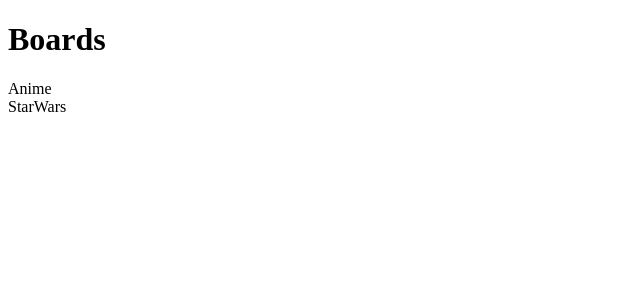
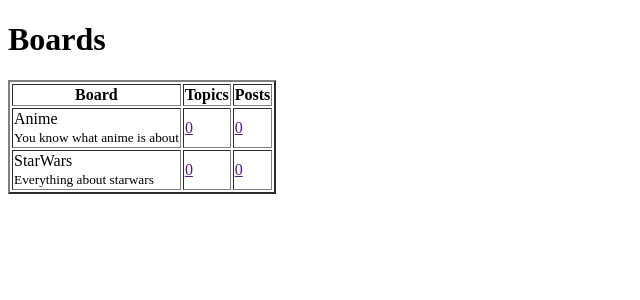
Before and after one commit to jason-kuang/cse312, a Django app: page /forum/ in a window 1280 px wide. Shown: the top 300 px of the page, without its empty margins (0-640 px from the left). Run offline with Django 3.2, Linux system fonts and the light colour scheme; data comes from the database, SQL or seed files in the repository; both versions use the stored data as it was after the commit; data that the repository does not hold is empty.

Commit message:
Updated the Board model to get the count of topics and post. Also, updated the forum template to display the updated board model.

```diff
--- a/forum/models.py
+++ b/forum/models.py
@@ -6,6 +6,15 @@ from django.contrib.auth.models import User
 class Board(models.Model):
     name = models.CharField(max_length=30, unique=True)
     description = models.CharField(max_length=250)
+
+    def get_topics_count(self):
+        return self.topics.count()
+
+    def get_posts_count(self):
+        count = 0
+        for topic in self.topics.all():
+            count += topic.posts
+        return count
 
     def __str__(self):
         return self.name
--- a/forum/templates/forum.html
+++ b/forum/templates/forum.html
@@ -7,9 +7,26 @@
   <body>
     <h1>Boards</h1>
 
-    {% for board in boards %}
-      {{ board.name }} <br>
-    {% endfor %}
-
+    <table border="2">
+      <thead>
+        <tr>
+          <th>Board</th>
+          <th>Topics</th>
+          <th>Posts</th>
+        </tr>
+      </thead>
+      <tbody>
+        {% for board in boards %}
+            <tr>
+                <td>
+                    <a href=""></a>{{ board.name }}<br>
+                    <small>{{ board.description }}</small>
+                </td>
+                <td><a href="">{{ board.get_topics_count }}</a></td>
+                <td><a href="">{{ board.get_posts_count }}</a></td>
+            </tr>
+        {% endfor %}
+      </tbody>
+    </table>
   </body>
 </html>
--- a/forum/urls.py
+++ b/forum/urls.py
@@ -4,5 +4,5 @@ from . import views
 
 urlpatterns = [
     path('', views.render_forum, name='forum'),
-    path('online',views.renderOnline,name='online')
+    path('online', views.renderOnline, name='online')
 ]
--- a/forum/views.py
+++ b/forum/views.py
@@ -6,15 +6,15 @@ from django.shortcuts import render
 from django.http import HttpResponse
 
 from online_users.models import OnlineUserActivity
-from .models import Board
-
+from .models import Board, Topic
 
 
 def render_forum(request):
     boards = Board.objects.all()
     return render(request, 'forum.html', {'boards': boards})
 
+
 def renderOnline(request):
     onlines = OnlineUserActivity.get_user_activities()
     number = onlines.count()
-    return render(request,'online.html',{'online':onlines,'count':number})
+    return render(request, 'online.html', {'online': onlines, 'count': number})
```
Also changed, not shown: db.sqlite3.
